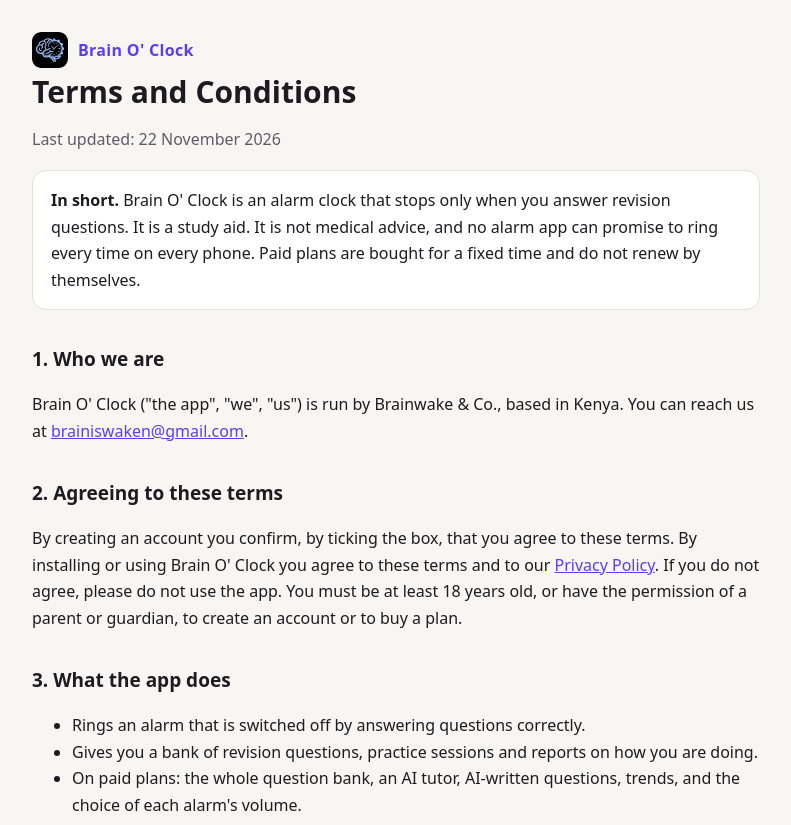
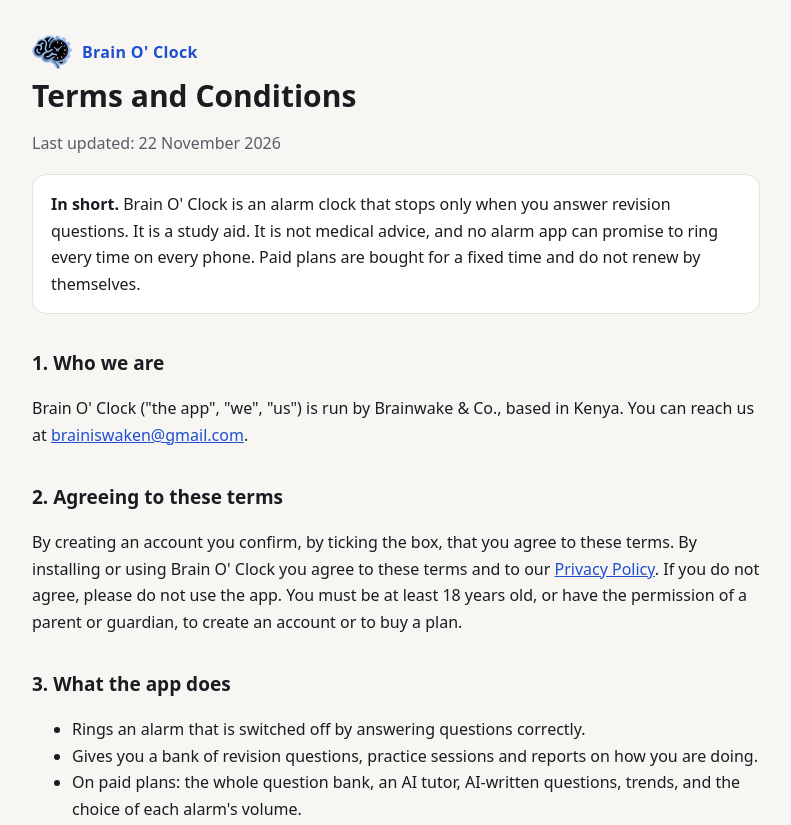
Before and after one commit to Nowandaz/quizalarm_s, a plain HTML site: page admin/terms.html in a window 1280 px wide. Shown: the top 825 px of the page, without its empty margins (244-1035 px from the left). Drawn offline with Linux system fonts and the light colour scheme.

Commit message:
Admin and legal pages: blue accent, logo without a tile
Co-Authored-By: Claude Fable 5.2 <noreply@anthropic.com>
Claude-Session: https://claude.ai/code/session_01U5nbjdq2eYX4her7Newegx

```diff
--- a/admin/app.js
+++ b/admin/app.js
@@ -310,7 +310,7 @@ function renderShell() {
     CONFIG.demo && h('div', { class: 'demo-banner' }, 'Preview with made-up data. Nothing here is saved.'),
     h('div', { class: 'shell' },
       h('div', { class: 'side' },
-        h('div', { class: 'brand' }, h('img', { src: 'brand/logo.png', alt: '', width: 30, height: 30 }), CONFIG.appName),
+        h('div', { class: 'brand' }, h('img', { src: 'brand/mark.png', alt: '', width: 34, height: 34 }), CONFIG.appName),
         h('div', { class: 'brand-sub' }, 'Admin'),
         link('dashboard', 'Dashboard', 'home'),
         link('stats', 'Statistics', 'chart'),
--- a/admin/styles.css
+++ b/admin/styles.css
@@ -4,14 +4,14 @@
 
 :root {
   --bg: #000; --card: #0c0c0e; --card-2: #17171a; --line: #26262a;
-  --text: #f5f5f7; --muted: #8e8e93; --accent: #a99bff;
+  --text: #f5f5f7; --muted: #8e8e93; --accent: #8ab4f8;
   --ok: #30d158; --bad: #ff453a; --radius: 16px;
   color-scheme: dark;
 }
 @media (prefers-color-scheme: light) {
   :root {
     --bg: #fafafb; --card: #fff; --card-2: #f0f0f3; --line: #e2e2e6;
-    --text: #0a0a0a; --muted: #6e6e73; --accent: #5b45e0;
+    --text: #0a0a0a; --muted: #6e6e73; --accent: #1f4fd1;
     color-scheme: light;
   }
 }
@@ -189,4 +189,4 @@ tr.click { cursor: pointer; }
 
 /* The logo beside the name. */
 .brand { display: flex; align-items: center; gap: 9px; }
-.brand img { border-radius: 8px; flex: none; }
+.brand img { flex: none; }
--- a/admin/terms.html
+++ b/admin/terms.html
@@ -6,15 +6,15 @@
   <link rel="icon" href="brand/favicon.png">
   <title>Terms and Conditions · Brain O' Clock</title>
   <style>
-    :root { --bg: #f7f6f2; --card: #ffffff; --ink: #1c1b22; --muted: #5d5b68; --line: #e4e2da; --accent: #5b3df5; --mark: #fff3c4; }
+    :root { --bg: #f7f6f2; --card: #ffffff; --ink: #1c1b22; --muted: #5d5b68; --line: #e4e2da; --accent: #1f4fd1; --mark: #fff3c4; }
     @media (prefers-color-scheme: dark) {
-      :root { --bg: #121117; --card: #1b1a22; --ink: #f1f0f5; --muted: #a9a7b6; --line: #2c2a36; --accent: #a594ff; --mark: #4a3f10; }
+      :root { --bg: #121117; --card: #1b1a22; --ink: #f1f0f5; --muted: #a9a7b6; --line: #2c2a36; --accent: #8ab4f8; --mark: #4a3f10; }
     }
     * { box-sizing: border-box; }
     body { margin: 0; background: var(--bg); color: var(--ink); font: 16px/1.65 system-ui, -apple-system, "Segoe UI", Roboto, sans-serif; }
     main { max-width: 760px; margin: 0 auto; padding: 32px 16px 64px; }
     .brand { font-weight: 800; letter-spacing: .02em; color: var(--accent); display: flex; align-items: center; gap: 10px; }
-    .brand img { border-radius: 9px; }
+    .brand img { border-radius: 0; }
     h1 { font-size: 30px; line-height: 1.2; margin: 6px 0 4px; text-wrap: balance; }
     h2 { font-size: 19px; margin: 34px 0 6px; }
     p, li { color: var(--ink); }
@@ -31,7 +31,7 @@
 </head>
 <body>
 <main>
-  <div class="brand"><img src="brand/logo.png" alt="" width="36" height="36">Brain O' Clock</div>
+  <div class="brand"><img src="brand/mark.png" alt="" width="40" height="40">Brain O' Clock</div>
   <h1>Terms and Conditions</h1>
   <p class="muted">Last updated: 22 November 2026</p>
 
```
Also changed, not shown: admin/privacy.html (+4 -4 lines), admin/brand/mark.png (added).
